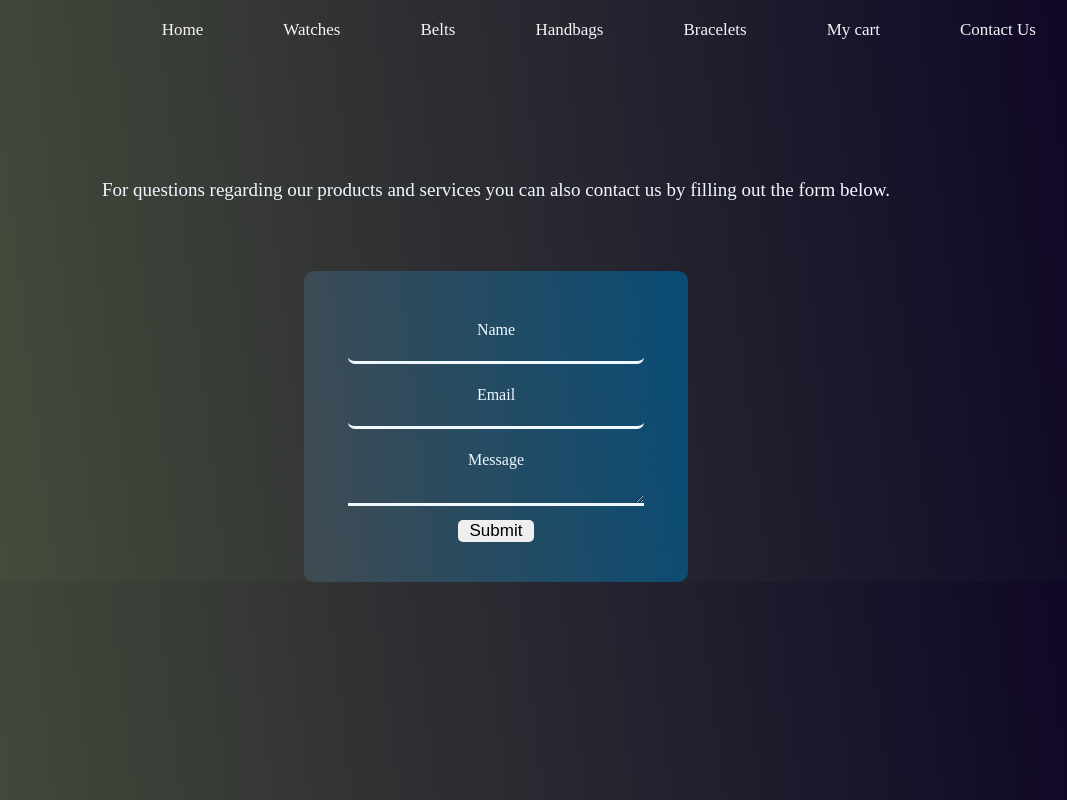
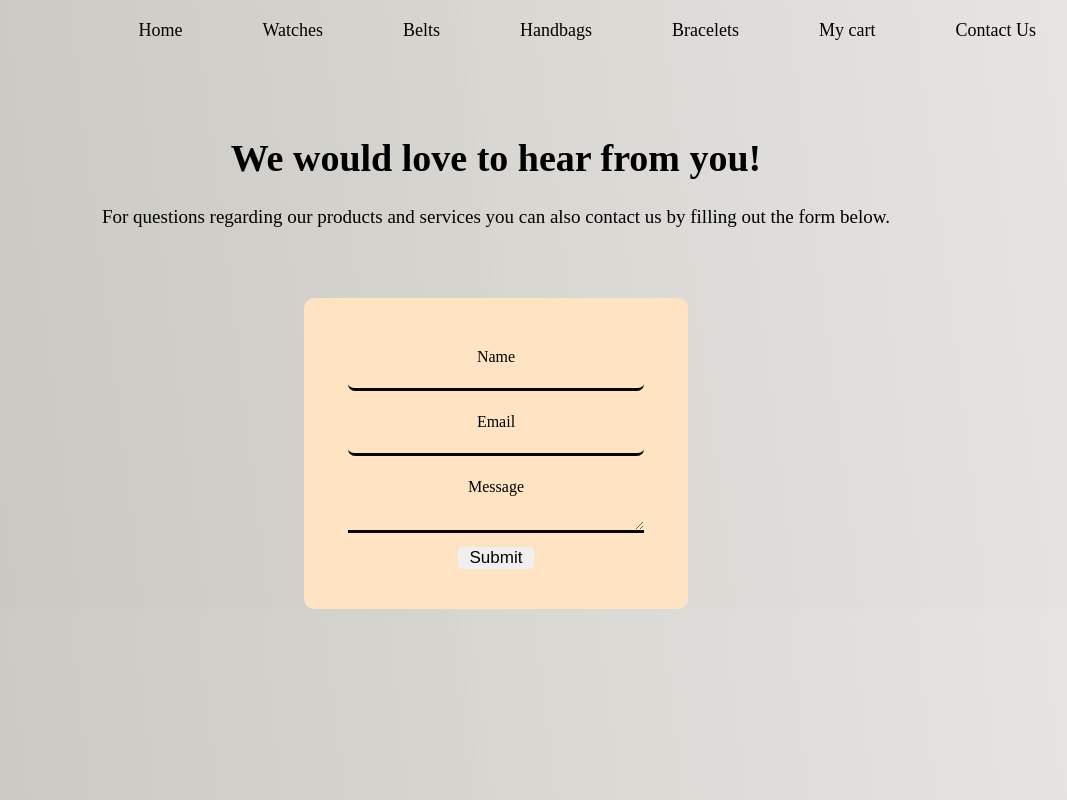
Before and after one commit to Johnny-cloud/runtime-assassins-e-commerce, a React (Create React App) app: page /contact in a window 1280 px wide. Shown: the whole page, without its empty margins (144-1211 px from the left). Built offline with nearby package versions, Linux system fonts and the light colour scheme; no server answers.

Commit message:
Change the background color to match landing page image

```diff
--- a/src/components/general-layout/ContactUs.js
+++ b/src/components/general-layout/ContactUs.js
@@ -23,7 +23,9 @@ function ContactUs() {
   }
   return (
     <div className='container'>
+
         <div className='contact'>
+        <h1>We would love to hear from you!</h1>
           <p>
             For questions regarding our products and services you can also contact us by filling out the form below.
           </p>
--- a/src/styles/index.css
+++ b/src/styles/index.css
@@ -1,7 +1,7 @@
 body{
-    background: rgb(75,84,62);
-    background: linear-gradient(83deg, rgba(75,84,62,1) 0%, rgba(11,2,36,0.9976365546218487) 100%);
-    color: aliceblue;
+    background: rgb(198,197,190);
+    background: linear-gradient(83deg, rgba(198,197,190,1) 0%, rgba(231,230,227,0.9976365546218487) 100%);
+    color: black;
     width: 100%;
     padding: 0;
     margin: 0;
@@ -102,19 +102,21 @@ button{
 .nav > a{
     margin-right: 80px;
     text-decoration: none;
-    color: whitesmoke;
-    font-size: 17px;
+    color: black;
+    font-size: 18px;
 }
 .nav > a:hover{
     font-size: 20px;
-    color: rgb(245, 237, 223);
+    color: black;
     border-bottom-style: solid;
-    border-bottom-color: rgb(247, 238, 222);
+    border-bottom-color: black;
 }
 .cart, .row{
     border-radius: 5px;
     border-style: solid;
-    border-color: antiquewhite;
+    border-color: rgb(81, 70, 54);
+    background-color: bisque;
+    color: black;
 
 }
 .cart{
@@ -152,7 +154,7 @@ input{
     text-align: center;
 }
 .contact{
-    padding-top: 100px;
+    padding-top: 50px;
     font-size: 19px;
 }
 
@@ -165,8 +167,8 @@ form{
     margin: auto;
     padding: 40px 0px;
     margin-top: 70px;
-    background: rgb(64,75,82);
-    background: linear-gradient(83deg, rgba(64,75,82,1) 0%, rgba(8,76,117,0.9976365546218487) 100%);
+    background-color: bisque;
+    color: black;
     border-radius: 10px;
 }
 label{
@@ -180,7 +182,7 @@ label{
     border :none;
     color: aliceblue;
     border-bottom-style: solid ;
-    border-bottom-color: aliceblue;
+    border-bottom-color: rgb(4, 6, 7);
     width: 80%;
 }
 form > button{
```
